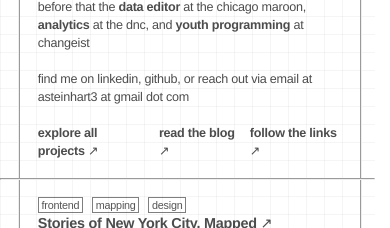
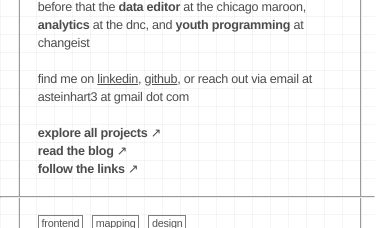
Before and after one commit to asteinhart/asteinhart.github.io, a SvelteKit app in the folder redesign/: page / in a window 390 px wide. Shown: the part 236-464 px from the top of the page. Built offline with nearby package versions, Linux system fonts and the light colour scheme.

Commit message:
more mobile fixes

```diff
--- a/redesign/src/routes/+page.svelte
+++ b/redesign/src/routes/+page.svelte
@@ -61,9 +61,11 @@
 		</p>
 		<Spacer />
 		<p>
-			find me on <a href="https://www.linkedin.com/in/austin-steinhart/">linkedin</a>,
-			<a href="https://github.com/asteinhart">github</a>, or reach out via email at asteinhart3 at
-			gmail dot com
+			find me on <a class="nav-link" href="https://www.linkedin.com/in/austin-steinhart/"
+				>linkedin</a
+			>,
+			<a class="nav-link" href="https://github.com/asteinhart">github</a>, or reach out via email at
+			asteinhart3 at gmail dot com
 		</p>
 		<Spacer />
 		<div class="nav-small">
@@ -102,6 +104,10 @@
 		width: 80%;
 	}
 
+	.nav-link {
+		text-decoration: underline;
+	}
+
 	.full-line {
 		position: absolute;
 		width: 100%;
@@ -113,5 +119,10 @@
 		.intro {
 			width: 100%;
 		}
+
+		.nav-small {
+			flex-direction: column;
+			gap: 0;
+		}
 	}
 </style>
```
